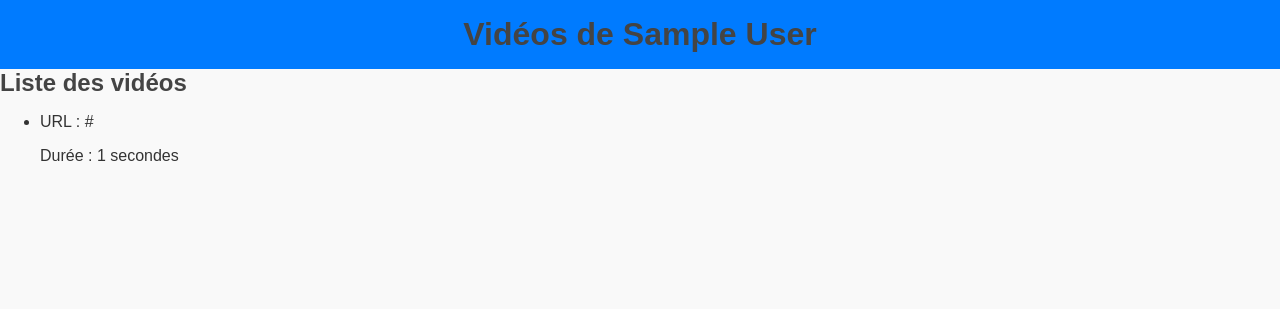
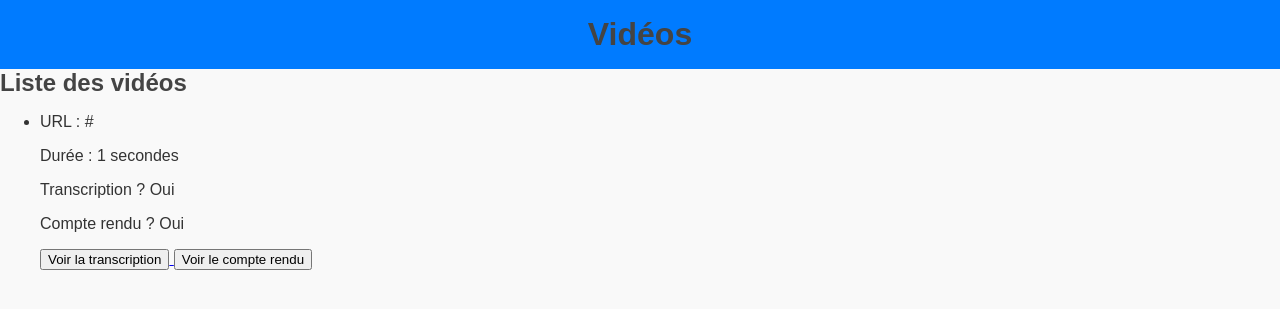
Before and after one commit to ArmanddeCacqueray/TdLog_final, a Flask app: template templates/videos.html in a window 1280 px wide. Shown: the top 309 px of the page. Run offline with Flask 3, Linux system fonts and the light colour scheme; the template is opened without the code that fills it: values that come from a table or form of the project are taken from there, others are empty; tables that the repository leaves empty hold one stand-in row (values such as "Sample post"); parts of the project's set-up code (start-up, migrations or seed data) failed here and were passed over.

Commit message:
ajout de pages web

```diff
--- a/templates/upload.html
+++ b/templates/upload.html
@@ -13,7 +13,7 @@
     <main class="main-container">
 
       <header class="header">
-        <h1 class="header-title">Compte-rendu :</h1>
+        <h1 class="header-title">La video comprend maintenant un champs compterendu:</h1>
       </header>
 
       <section id="messages-container" class="messages-container">
--- a/templates/videos.html
+++ b/templates/videos.html
@@ -8,7 +8,7 @@
 </head>
 <body>
     <header>
-        <h1>Vidéos de {{ user.name }}</h1>
+        <h1>Vidéos</h1>
     </header>
     <main>
         <h2>Liste des vidéos</h2>
@@ -17,6 +17,22 @@
                 <li>
                     <p>URL : {{ video.video_url }}</p>
                     <p>Durée : {{ video.video_length }} secondes</p>
+                    <p>Transcription ? {{ "Oui" if video.transcription else "Non" }}</p>
+                    <p>Compte rendu ? {{ "Oui" if video.compterendu else "Non" }}</p>
+
+                    <!-- Bouton pour afficher la transcription -->
+                    {% if video.transcription %}
+                        <a href="{{ url_for('view_transcription', video_id=video.id) }}">
+                            <button>Voir la transcription</button>
+                        </a>
+                    {% endif %}
+
+                    <!-- Bouton pour afficher le compte rendu -->
+                    {% if video.compterendu %}
+                        <a href="{{ url_for('view_compterendu', video_id=video.id) }}">
+                            <button>Voir le compte rendu</button>
+                        </a>
+                    {% endif %}
                 </li>
             {% endfor %}
         </ul>
```
Also changed, not shown: templates/compterendu.html (added, +21 -0 lines), templates/transcription.html (added, +21 -0 lines), templates/signup.html (line endings or trailing spaces).
